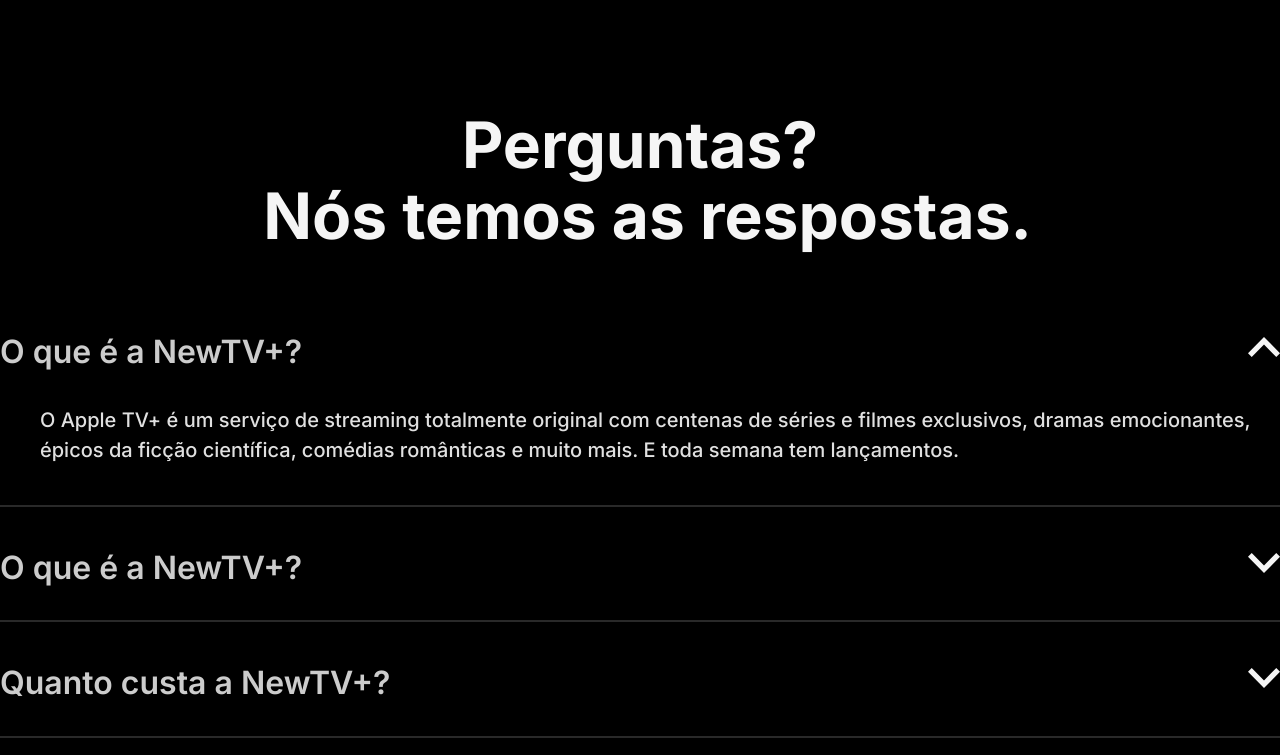
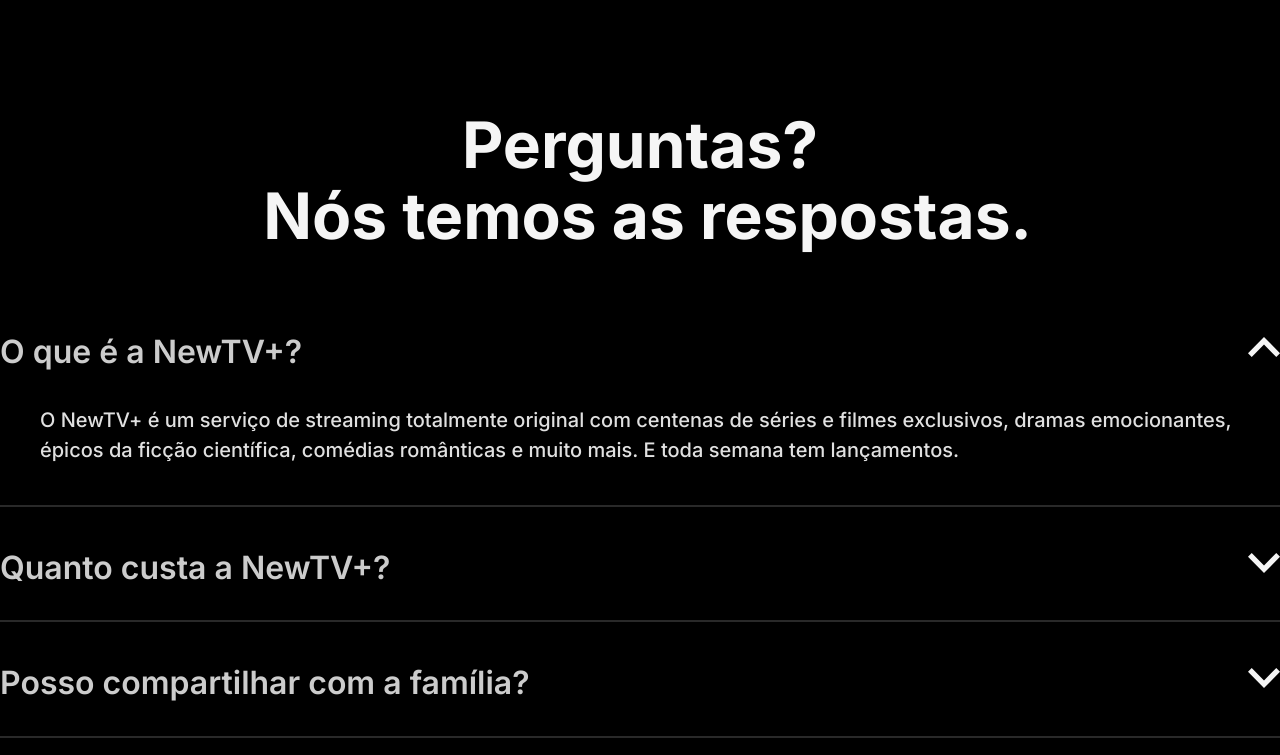
Before and after one commit to 0VICTORBLUM/Landing-page-de-streaming, a plain HTML site: page index.html in a window 1280 px wide. Both pictures are taken after a click on the element 1264 px from the left and 4562 px from the top of the page. Shown: the part 4207-4962 px from the top of the page. Drawn offline with Linux system fonts and the light colour scheme.

Commit message:
corrigindo alguns erros no código

```diff
--- a/index.html
+++ b/index.html
@@ -138,42 +138,35 @@
           <dt class="font-2-x">O que é a NewTV+?</dt>
           <span><img src="./img/seta-cima.svg" alt=""></span>
         </div>
-        <dd class="font-3-m">O Apple TV+ é um serviço de streaming totalmente original com centenas de séries e filmes exclusivos, dramas emocionantes, épicos da ficção científica, comédias românticas e muito mais. E toda semana tem lançamentos.</dd>
-      </div>
-      <div class="faq-perguntas">
-        <div class="faq-titulos">
-          <dt class="font-2-x">O que é a NewTV+?</dt>
-          <span><img src="./img/seta-cima.svg" alt=""></span>
-        </div>
-        <dd class="font-3-m">O Apple TV+ é um serviço de streaming totalmente original com centenas de séries e filmes exclusivos, dramas emocionantes, épicos da ficção científica, comédias românticas e muito mais. E toda semana tem lançamentos.</dd>
+        <dd class="font-3-m">O NewTV+ é um serviço de streaming totalmente original com centenas de séries e filmes exclusivos, dramas emocionantes, épicos da ficção científica, comédias românticas e muito mais. E toda semana tem lançamentos.</dd>
       </div>
       <div class="faq-perguntas">
         <div class="faq-titulos">
           <dt class="font-2-x">Quanto custa a NewTV+?</dt>
           <span><img src="./img/seta-cima.svg" alt=""></span>
         </div>
-        <dd class="font-3-m">O Apple TV+ é um serviço de streaming totalmente original com centenas de séries e filmes exclusivos, dramas emocionantes, épicos da ficção científica, comédias românticas e muito mais. E toda semana tem lançamentos.</dd>
+        <dd class="font-3-m">O NewTV+ é um serviço de streaming totalmente original com centenas de séries e filmes exclusivos, dramas emocionantes, épicos da ficção científica, comédias românticas e muito mais. E toda semana tem lançamentos.</dd>
       </div>
       <div class="faq-perguntas">
         <div class="faq-titulos">
           <dt class="font-2-x">Posso compartilhar com a família?</dt>
           <span><img src="./img/seta-cima.svg" alt=""></span>
         </div>
-        <dd class="font-3-m">O Apple TV+ é um serviço de streaming totalmente original com centenas de séries e filmes exclusivos, dramas emocionantes, épicos da ficção científica, comédias românticas e muito mais. E toda semana tem lançamentos.</dd>
+        <dd class="font-3-m">O NewTV+ é um serviço de streaming totalmente original com centenas de séries e filmes exclusivos, dramas emocionantes, épicos da ficção científica, comédias românticas e muito mais. E toda semana tem lançamentos.</dd>
       </div>
       <div class="faq-perguntas">
         <div class="faq-titulos">
           <dt class="font-2-x">Tem anúncios?</dt>
           <span><img src="./img/seta-cima.svg" alt=""></span>
         </div>
-        <dd class="font-3-m">O Apple TV+ é um serviço de streaming totalmente original com centenas de séries e filmes exclusivos, dramas emocionantes, épicos da ficção científica, comédias românticas e muito mais. E toda semana tem lançamentos.</dd>
+        <dd class="font-3-m">O NewTV+ é um serviço de streaming totalmente original com centenas de séries e filmes exclusivos, dramas emocionantes, épicos da ficção científica, comédias românticas e muito mais. E toda semana tem lançamentos.</dd>
       </div>
       <div class="faq-perguntas">
         <div class="faq-titulos">
           <dt class="font-2-x">Posso baixar para assistir Offline?</dt>
           <span><img src="./img/seta-cima.svg" alt=""></span>
         </div>
-        <dd class="font-3-m">O Apple TV+ é um serviço de streaming totalmente original com centenas de séries e filmes exclusivos, dramas emocionantes, épicos da ficção científica, comédias românticas e muito mais. E toda semana tem lançamentos.</dd>
+        <dd class="font-3-m">O NewTV+ é um serviço de streaming totalmente original com centenas de séries e filmes exclusivos, dramas emocionantes, épicos da ficção científica, comédias românticas e muito mais. E toda semana tem lançamentos.</dd>
       </div>
     </dl>
   </article>
```
